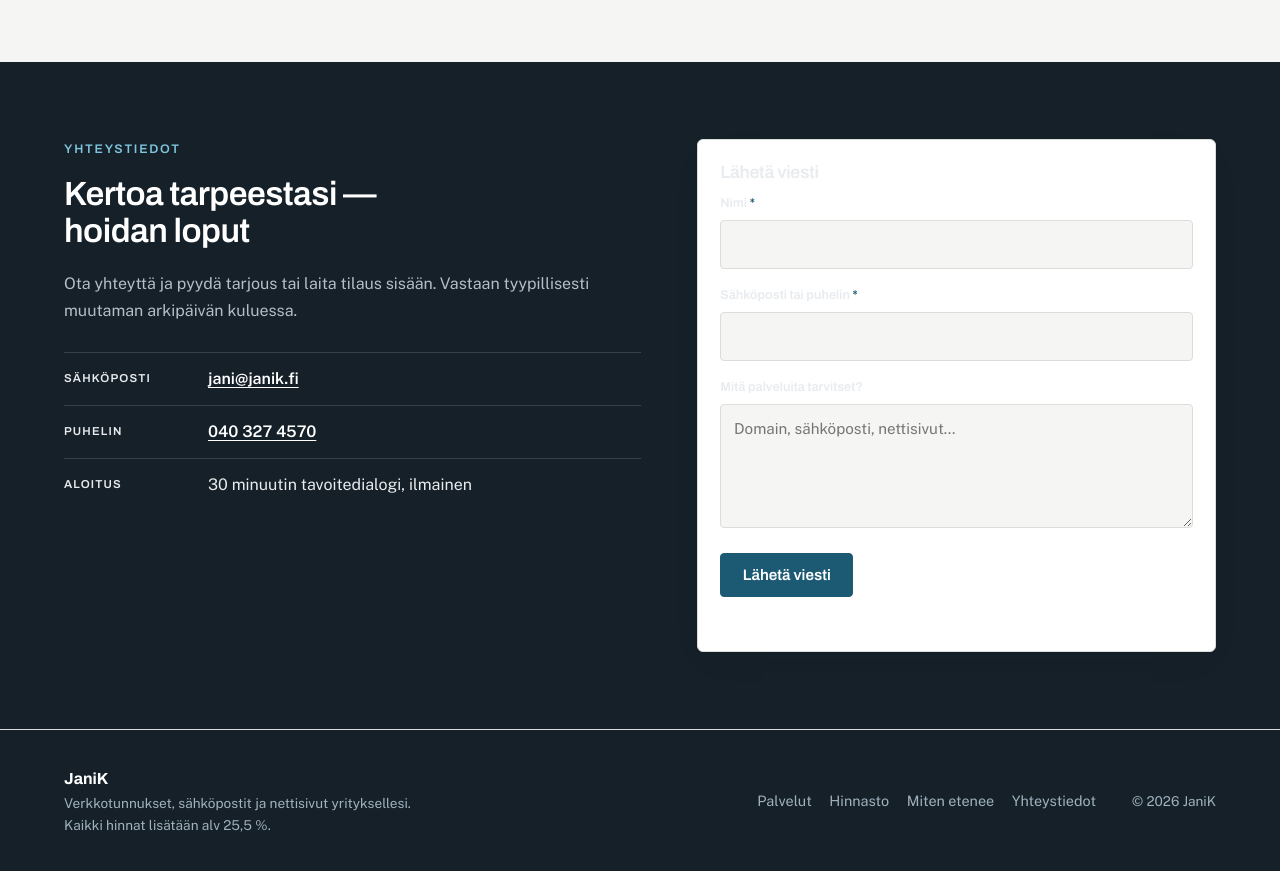
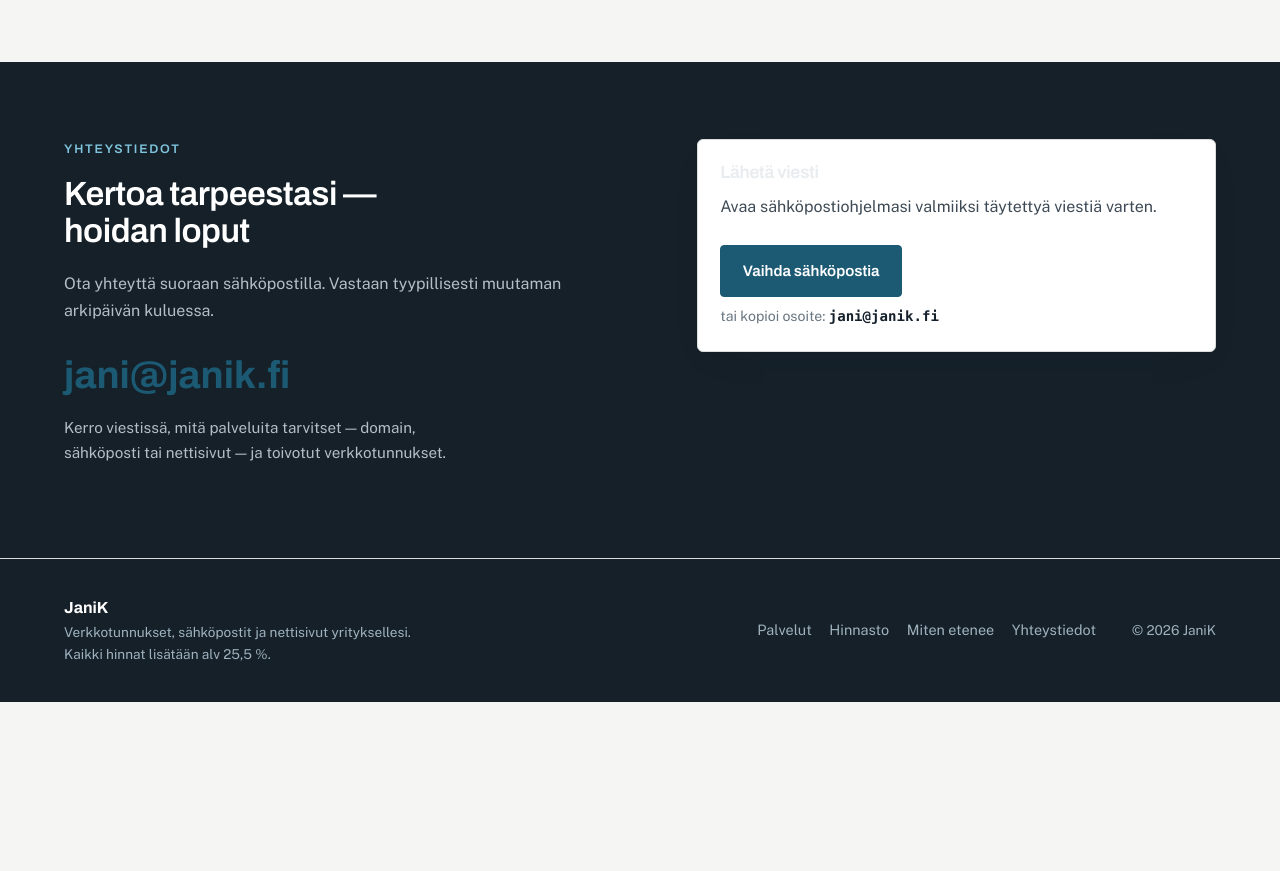
Before and after one commit to korhoneCom/janik.fi, a plain HTML site: page index.html in a window 1280 px wide. Shown: the part 3500-4371 px from the top of the page. After the commit the page ends 4202 px from the top, so only its background shows below. Drawn offline with nearby package versions, Linux system fonts and the light colour scheme.

Commit message:
Korvaa lomake sähköpostilla: mailto-linkki ja näkyvä osoite

```diff
--- a/index.html
+++ b/index.html
@@ -257,42 +257,24 @@
         <p class="eyebrow">Yhteystiedot</p>
         <h2>Kertoa tarpeestasi — hoidan loput</h2>
         <p>
-          Ota yhteyttä ja pyydä tarjous tai laita tilaus sisään. Vastaan
-          tyypillisesti muutaman arkipäivän kuluessa.
+          Ota yhteyttä suoraan sähköpostilla. Vastaan tyypillisesti muutaman
+          arkipäivän kuluessa.
         </p>
-        <ul class="contact-list">
-          <li>
-            <span class="contact-label">Sähköposti</span>
-            <a href="mailto:jani@janik.fi">jani@janik.fi</a>
-          </li>
-          <li>
-            <span class="contact-label">Puhelin</span>
-            <a href="tel:+358403274570">040 327 4570</a>
-          </li>
-          <li>
-            <span class="contact-label">Aloitus</span>
-            <span>30 minuutin tavoitedialogi, ilmainen</span>
-          </li>
-        </ul>
+        <p class="contact-big">
+          <a href="mailto:jani@janik.fi">jani@janik.fi</a>
+        </p>
+        <p class="contact-small">
+          Kerro viestissä, mitä palveluita tarvitset — domain, sähköposti tai
+          nettisivut — ja toivotut verkkotunnukset.
+        </p>
       </div>
 
-      <form class="contact-form" id="yhteydenotto" novalidate>
+      <div class="contact-form contact-form-simple">
         <h3>Lähetä viesti</h3>
-        <label class="field">
-          <span>Nimi <em>*</em></span>
-          <input type="text" name="nimi" autocomplete="name" required>
-        </label>
-        <label class="field">
-          <span>Sähköposti tai puhelin <em>*</em></span>
-          <input type="text" name="yhteys" autocomplete="email" required>
-        </label>
-        <label class="field">
-          <span>Mitä palveluita tarvitset?</span>
-          <textarea name="viesti" rows="4" placeholder="Domain, sähköposti, nettisivut…"></textarea>
-        </label>
-        <button class="btn" type="submit">Lähetä viesti</button>
-        <p class="form-note" id="form-note" role="status"></p>
-      </form>
+        <p>Avaa sähköpostiohjelmasi valmiiksi täytettyä viestiä varten.</p>
+        <a class="btn" href="mailto:jani@janik.fi?subject=Tarjouspyynt%C3%B6%20%E2%80%94%20verkkotunnus%20ja%20nettisivut">Vaihda sähköpostia</a>
+        <p class="form-note">tai kopioi osoite: <strong>jani@janik.fi</strong></p>
+      </div>
     </div>
   </section>
 
--- a/script.js
+++ b/script.js
@@ -46,24 +46,4 @@
     tb.innerHTML = rows.join('');
   }
 
-  /* Yhteydenottolomake */
-  var form = document.getElementById('yhteydenotto');
-  var note = document.getElementById('form-note');
-  if (form && note) {
-    form.addEventListener('submit', function (e) {
-      e.preventDefault();
-      note.className = 'form-note';
-      var nimi = form.elements.nimi.value.trim();
-      var yhteys = form.elements.yhteys.value.trim();
-      if (!nimi || !yhteys) {
-        note.textContent = 'Täytä nimi ja yhteystieto, niin hoidan loput.';
-        note.classList.add('err');
-        return;
-      }
-      note.textContent = 'Kiitos ' + nimi + '! Viestisi on valmis lähetettäväksi — vastaan ' +
-        'tyypillisesti muutaman arkipäivän kuluessa.';
-      note.classList.add('ok');
-      form.reset();
-    });
-  }
 })();
--- a/styles.css
+++ b/styles.css
@@ -359,3 +359,23 @@ td.hinta { font-family: var(--font-head); font-weight: 600; color: #7FC4DC; whit
   html { scroll-behavior: auto; }
   *, *::before, *::after { transition: none !important; animation: none !important; }
 }
+
+/* Yhteystiedot: sähköposti näkyvästi */
+.contact-big {
+  font-family: var(--font-head);
+  font-size: clamp(1.6rem, 4vw, 2.4rem);
+  font-weight: 700;
+  margin: 1.25rem 0 .5rem;
+}
+.contact-big a { color: var(--accent); text-decoration: none; }
+.contact-big a:hover { text-decoration: underline; text-underline-offset: 5px; }
+.contact-small { font-size: .95rem; color: #B4BEC6; max-width: 26rem; }
+
+.contact-form-simple {
+  display: flex; flex-direction: column; align-items: flex-start; gap: .5rem;
+}
+.contact-form-simple h3 { margin-bottom: .25rem; }
+.contact-form-simple p { color: var(--ink-soft); margin-bottom: .75rem; }
+.contact-form-simple .form-note { color: var(--muted); font-size: .88rem; margin: 0; }
+.contact-form-simple .form-note strong { color: var(--ink); font-family: ui-monospace, Menlo, Consolas, monospace; }
+.contact-form-simple .btn { margin-top: .25rem; }
```
